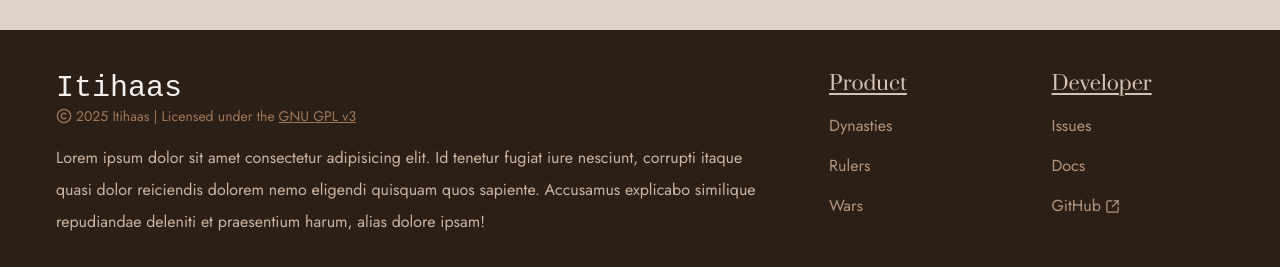
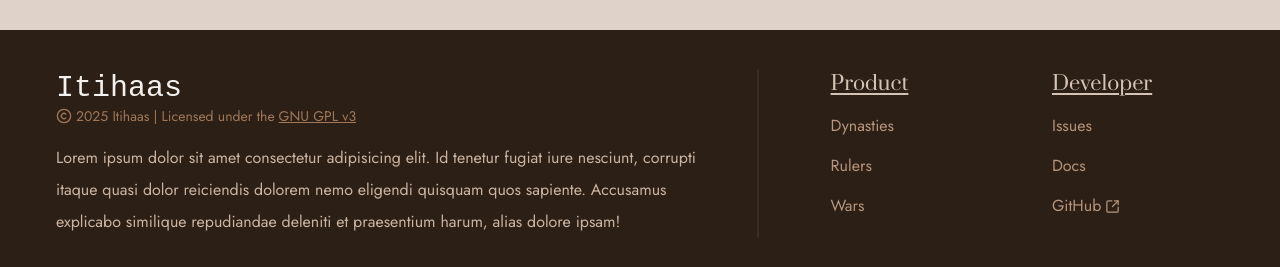
Before and after one commit to sunillshastry/itihaas-client, a React (Vite) app: page / in a window 1280 px wide. Shown: the part 914-1181 px from the top of the page. Built offline with nearby package versions, Linux system fonts and the light colour scheme; a web font is replaced by a local one.

Commit message:
Update Footer component: Add border between two subcomponents within

```diff
--- a/src/components/Footer.jsx
+++ b/src/components/Footer.jsx
@@ -7,7 +7,7 @@ function Footer() {
 
 	return (
 		<footer className="bg-primary-700 mt-36 flex justify-between px-14 pt-10 pb-8">
-			<section className="w-[60%]">
+			<section className="w-[60%] pr-8">
 				<div>
 					<h3 className="font-logo text-primary-90 text-3xl">Itihaas</h3>
 					<p className="text-primary-10 flex items-center text-sm">
@@ -33,7 +33,7 @@ function Footer() {
 				</p>
 			</section>
 
-			<section className="flex w-[40%] items-start justify-around">
+			<section className="border-l-primary-10/15 flex w-[40%] items-start justify-around border-l-2">
 				<FooterLinksTab title="Product">
 					<ul>
 						<FooterLink to="/dynasties">Dynasties</FooterLink>
```
